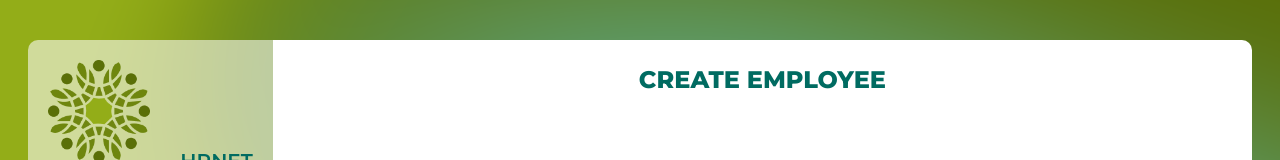
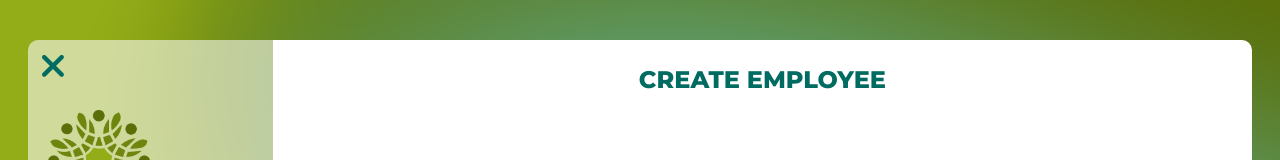
Before and after one commit to Cecilia-Giusti/P-14-wealth-health, a React (Create React App) app: page / in a window 1280 px wide. Shown: the top 160 px of the page. Built offline with nearby package versions, Linux system fonts and the light colour scheme.

Commit message:
Style: update responsive to header

```diff
--- a/src/assets/styles/layout/_buttonNav.scss
+++ b/src/assets/styles/layout/_buttonNav.scss
@@ -2,8 +2,8 @@
   @media screen and (max-width: 920px) {
     display: block;
     position: absolute;
-    top: 6%;
-    left: 6%;
+    top: 5%;
+    left: 3%;
   }
 
   .button__navbar {
@@ -18,3 +18,14 @@
     }
   }
 }
+
+#buttonNavClose {
+  background: none;
+  border: none;
+  width: 50px;
+  height: 50px;
+  i {
+    color: $color-primary;
+    font-size: 35px;
+  }
+}
--- a/src/components/Header.tsx
+++ b/src/components/Header.tsx
@@ -1,8 +1,18 @@
 import { NavLink } from "react-router-dom";
+import { useAppDispatch, useAppSelector } from "../app/hooks";
+import { handleOpenNav } from "../utils/handleOpenNav";
 
 const Header = () => {
+  const dispatch = useAppDispatch();
+  const navOpen = useAppSelector((state) => state.reponsive.openHeader);
   return (
     <header>
+      <button
+        id="buttonNavClose"
+        onClick={() => handleOpenNav(dispatch, navOpen)}
+      >
+        <i className="fa-solid fa-xmark"></i>
+      </button>
       <div className="banner">
         <img src="./assets/images/logo1.png" alt="Logo wealth health" />
         <p className="title">HRNET</p>
```
Also changed, not shown: public/style_compressed.css, 1 other file (tests, documents, lock files or other folders).
